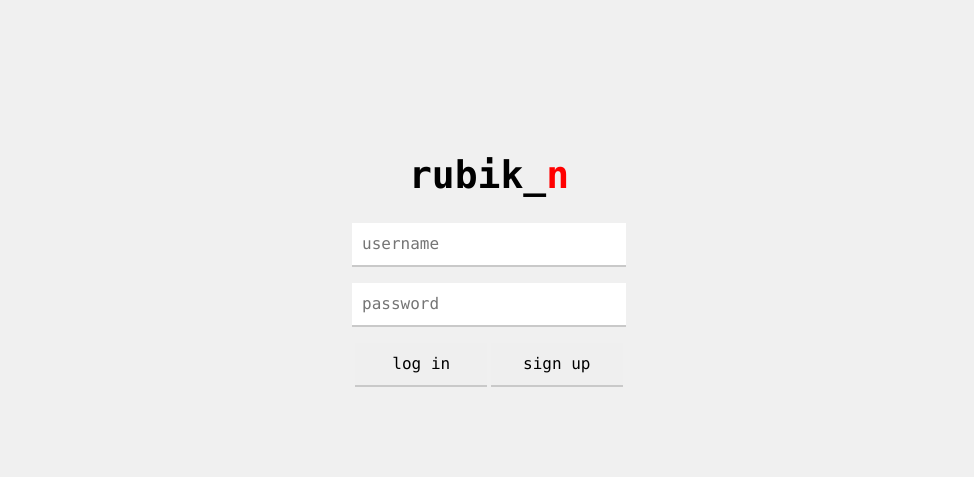
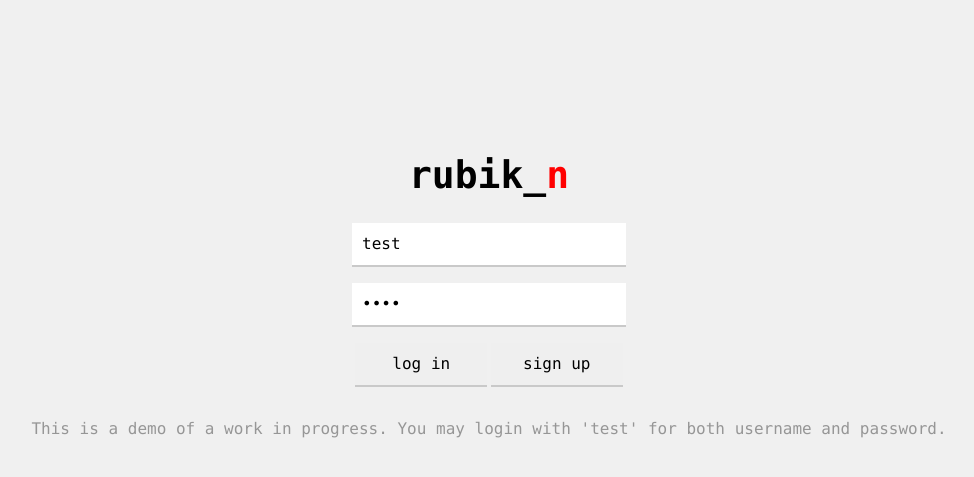
Before and after one commit to mdilovar/rubik_n, a PHP site: page / in a window 1280 px wide. Shown: the top 477 px of the page, without its empty margins (151-1125 px from the left). Run offline with PHP 8.4, Linux system fonts and the light colour scheme.

Commit message:
made a bit more demo-friendly by adding a default username and password and a short note.

```diff
--- a/index.php
+++ b/index.php
@@ -29,10 +29,10 @@
 			<h1>rubik_<span id="n">n</span></h1>
 			<form  action="javascript:void(0);">
 				<p>
-					<input type="text" name="username" value="" placeholder="username">
+					<input type="text" name="username" value="test" placeholder="username">
 				</p>
 				<p>
-					<input type="password" name="password" value="" placeholder="password">
+					<input type="password" name="password" value="test" placeholder="password">
 				</p>
 				<p class="submit">
 					<input type="submit" onclick="sendForm(this.form.username.value,this.form.password.value,'php/login.php');" value="log in">
@@ -47,6 +47,7 @@
 		</div>
 		<div class="notifs">
 			<div id="gnotif">
+				This is a demo of a work in progress. You may login with 'test' for both username and password.
 				<?php
 					if (isset($_SESSION['registered']) && $_SESSION['registered'] == true){
 				        echo "you were successfully registered. please log in to start playing.";
```
